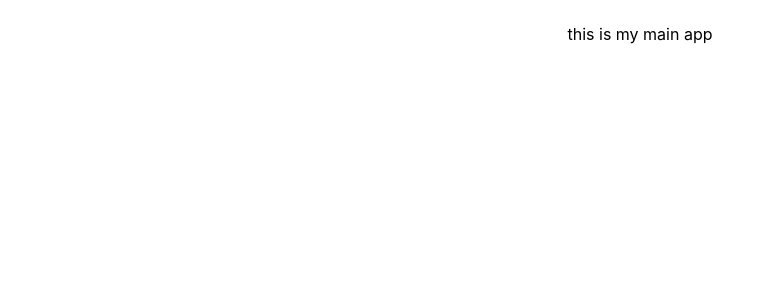
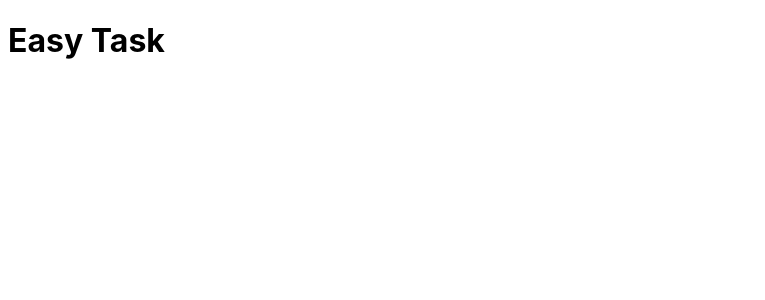
Before and after one commit to justoverclockl/angular-learning, an Angular app: page / in a window 1280 px wide. Shown: the top 300 px of the page, without its empty margins (0-765 px from the left). Built offline with nearby package versions, Linux system fonts and the light colour scheme.

Commit message:
first component

```diff
--- a/src/app/app.component.html
+++ b/src/app/app.component.html
@@ -1,5 +1,2 @@
-<main class="main">
-  <div>this is my main app</div>
-</main>
-
+<app-header />
 <router-outlet />
--- a/src/app/app.component.ts
+++ b/src/app/app.component.ts
@@ -1,12 +1,13 @@
 import { Component } from '@angular/core';
 import { RouterOutlet } from '@angular/router';
+import {HeaderComponent} from './header.component';
 
 @Component({
   selector: 'app-root',
-  imports: [RouterOutlet],
+  imports: [RouterOutlet, HeaderComponent],
   templateUrl: './app.component.html',
   styleUrl: './app.component.css'
 })
 export class AppComponent {
-  title = 'first-angular-app';
+  title = 'easy task app';
 }
--- /dev/null
+++ b/src/app/header.component.html
@@ -0,0 +1,3 @@
+<header>
+  <h1>Easy Task</h1>
+</header>
--- a/src/index.html
+++ b/src/index.html
@@ -8,6 +8,7 @@
   <link rel="icon" type="image/x-icon" href="favicon.ico">
 </head>
 <body>
+  <app-header></app-header>
   <app-root></app-root>
 </body>
 </html>
--- a/src/main.ts
+++ b/src/main.ts
@@ -1,6 +1,7 @@
 import { bootstrapApplication } from '@angular/platform-browser';
 import { appConfig } from './app/app.config';
 import { AppComponent } from './app/app.component';
+import {HeaderComponent} from './app/header.component';
 
 bootstrapApplication(AppComponent, appConfig)
   .catch((err) => console.error(err));
```
Also changed, not shown: src/app/header.component.ts (added, +9 -0 lines), src/app/header.component.css (added).
